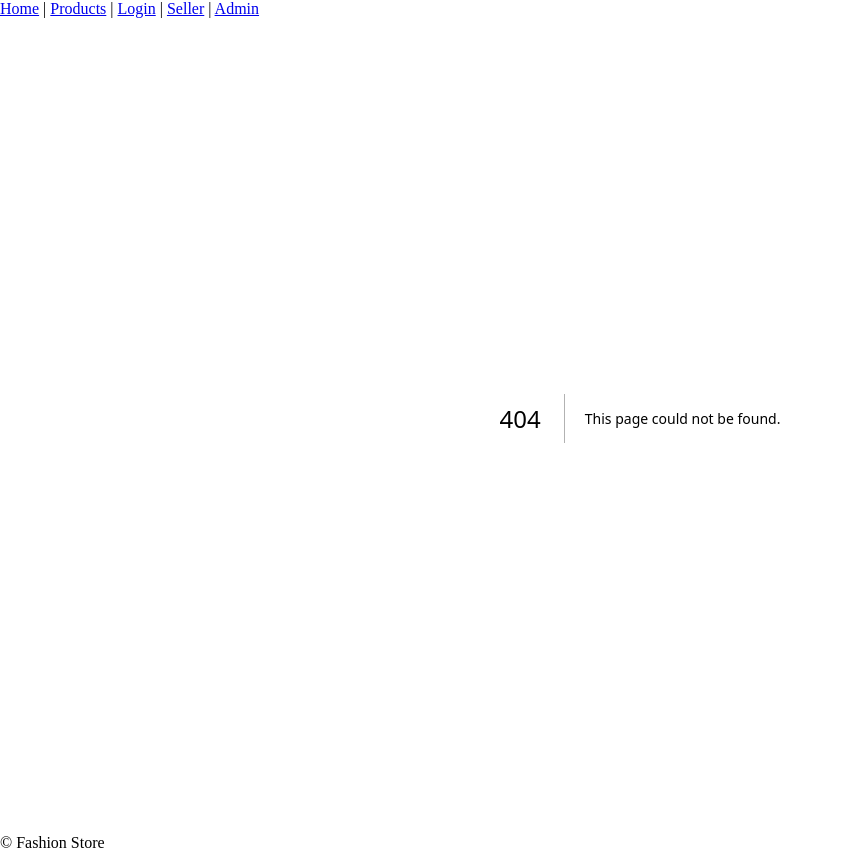
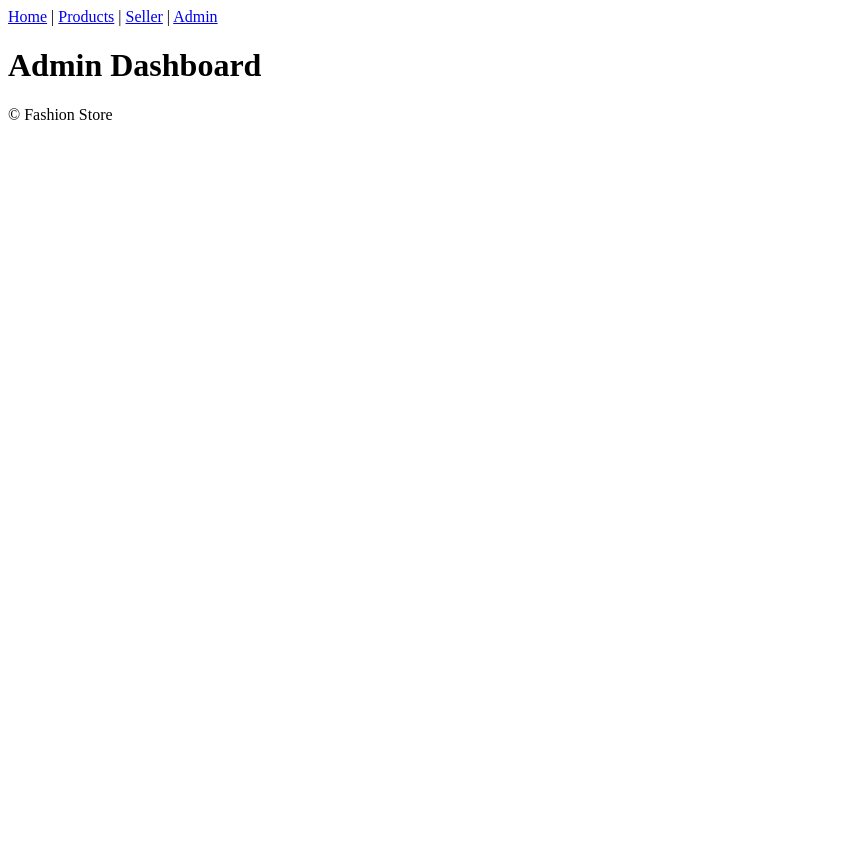
Before and after one commit to cp2611/fashion-ecommerce-web, a Next.js app in the folder apps/web/: page /admin/dashboard in a window 1280 px wide. Before the commit this address had no page. Shown: the whole page, without its empty margins (0-843 px from the left). After the commit the page ends 800 px from the top, so only its background shows below. Built offline with nearby package versions, Linux system fonts and the light colour scheme.

Commit message:
Add admin dashboard page

```diff
--- /dev/null
+++ b/apps/web/app/(admin)/admin/dashboard/page.tsx
@@ -0,0 +1,3 @@
+export default function AdminDashboard() {
+  return <h1>Admin Dashboard</h1>;
+}
--- /dev/null
+++ b/apps/web/app/(admin)/admin/orders/page.tsx
@@ -0,0 +1,3 @@
+export default function AdminOrders() {
+  return <h1>Admin – Orders</h1>;
+}
--- /dev/null
+++ b/apps/web/app/(admin)/admin/sellers/page.tsx
@@ -0,0 +1,3 @@
+export default function AdminSellers() {
+  return <h1>Admin – Sellers</h1>;
+}
--- a/apps/web/app/layout.tsx
+++ b/apps/web/app/layout.tsx
@@ -8,12 +8,12 @@ export default function RootLayout({
       <body>
         <header>
   <nav>
-    <a href="/">Home</a> |{" "}
-    <a href="/products">Products</a> |{" "}
-    <a href="/login">Login</a> |{" "}
-    <a href="/seller">Seller</a> |{" "}
-    <a href="/admin">Admin</a>
-  </nav>
+  <a href="/">Home</a> |{" "}
+  <a href="/products">Products</a> |{" "}
+  <a href="/seller">Seller</a> |{" "}
+  <a href="/admin/dashboard">Admin</a>
+</nav>
+
 </header>
 
 
```
Also changed, not shown: apps/web/app/(admin)/admin/page.tsx (renamed from apps/web/app/admin/page.tsx).
